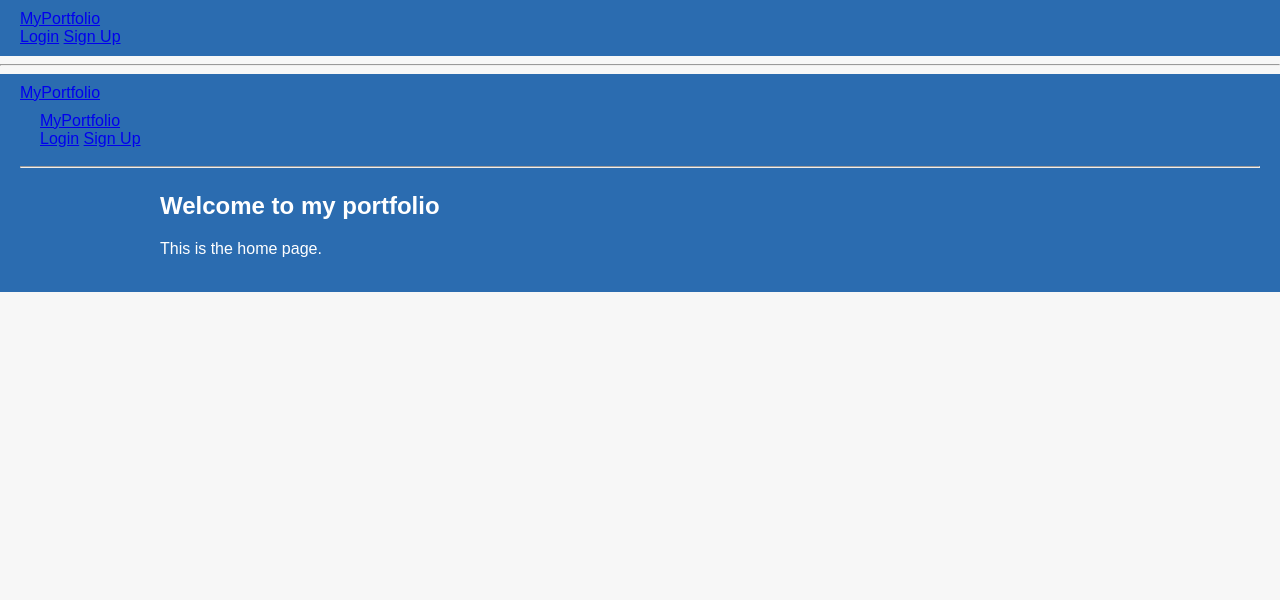
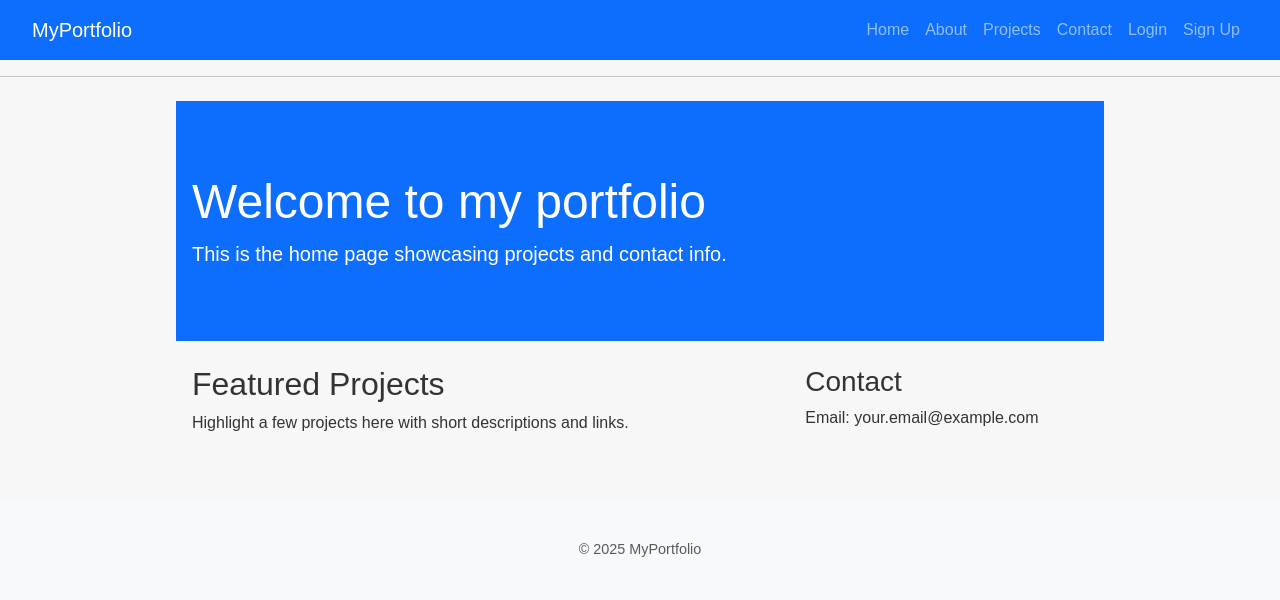
Before and after one commit to Balamurugan275/port, a Django app: page / in a window 1280 px wide. Shown: the top 600 px of the page. Run offline with Django 5.2, Linux system fonts and the light colour scheme.

Commit message:
Standardize layout: base, navbar, home; clean views

```diff
--- a/portfolio/views.py
+++ b/portfolio/views.py
@@ -1,21 +1,22 @@
+
 from django.shortcuts import render
+from accounts.models import Profile
+
 
 def home(request):
     return render(request, 'portfolio/home.html')
 
-def about(request):
-    return render(request, 'portfolio/about.html')
-
-def projects(request):
-    return render(request, 'portfolio/projects.html')
-
-def contact(request):
-    return render(request, 'portfolio/contact.html')
-from django.shortcuts import render
-from accounts.models import Profile
 
 def about(request):
     profile = None
     if request.user.is_authenticated:
         profile = Profile.objects.filter(user=request.user).first()
-    return render(request, 'about.html', {'profile': profile})
+    return render(request, 'portfolio/about.html', {'profile': profile})
+
+
+def projects(request):
+    return render(request, 'portfolio/projects.html')
+
+
+def contact(request):
+    return render(request, 'portfolio/contact.html')
--- a/templates/base.html
+++ b/templates/base.html
@@ -1,18 +1,25 @@
 {% load static %}
-{% load static %}
+<!-- templates/portfolio/base.html -->
 <!DOCTYPE html>
 <html lang="en">
 <head>
     <meta charset="UTF-8">
-    <meta name="viewport" content="width=device-width, initial-scale=1.0">
+    <meta name="viewport" content="width=device-width, initial-scale=1">
     <title>{% block title %}My Portfolio{% endblock %}</title>
-    <link rel="stylesheet" href="{% static 'css/style.css' %}">
+    <link href="https://cdn.jsdelivr.net/npm/bootstrap@5.3.0/dist/css/bootstrap.min.css" rel="stylesheet">
+    <link href="{% static 'css/style.css' %}" rel="stylesheet">
 </head>
 <body>
     {% include 'navbar.html' %}
-    <div class="container">
+
+    <main class="container mt-4">
         {% block content %}{% endblock %}
-    </div>
+    </main>
+
+    <footer class="footer mt-5 py-3 bg-light">
+        <div class="container text-center text-muted">&copy; {{ year|default:2025 }} MyPortfolio</div>
+    </footer>
+
+    <script src="https://cdn.jsdelivr.net/npm/bootstrap@5.3.0/dist/js/bootstrap.bundle.min.js"></script>
 </body>
 </html>
-<!DOCTYPE html>
--- a/templates/navbar.html
+++ b/templates/navbar.html
@@ -1,38 +1,25 @@
-<nav class="navbar">
-    <div class="nav-left">
-        <a href="{% url 'dashboard' %}" class="brand">MyPortfolio</a>
+{% load static %}
+<nav class="navbar navbar-expand-lg navbar-dark bg-primary">
+  <div class="container-fluid">
+    <a class="navbar-brand" href="{% url 'home' %}">MyPortfolio</a>
+    <button class="navbar-toggler" type="button" data-bs-toggle="collapse" data-bs-target="#navbarNav" aria-controls="navbarNav" aria-expanded="false" aria-label="Toggle navigation">
+      <span class="navbar-toggler-icon"></span>
+    </button>
+    <div class="collapse navbar-collapse" id="navbarNav">
+      <ul class="navbar-nav ms-auto">
+        <li class="nav-item"><a class="nav-link" href="{% url 'home' %}">Home</a></li>
+        <li class="nav-item"><a class="nav-link" href="{% url 'about' %}">About</a></li>
+        <li class="nav-item"><a class="nav-link" href="{% url 'projects' %}">Projects</a></li>
+        <li class="nav-item"><a class="nav-link" href="{% url 'contact' %}">Contact</a></li>
+        {% if user.is_authenticated %}
+          <li class="nav-item"><a class="nav-link" href="{% url 'edit_profile' %}">Profile</a></li>
+          <li class="nav-item"><a class="nav-link" href="{% url 'logout' %}">Logout</a></li>
+        {% else %}
+          <li class="nav-item"><a class="nav-link" href="{% url 'login' %}">Login</a></li>
+          <li class="nav-item"><a class="nav-link" href="{% url 'signup' %}">Sign Up</a></li>
+        {% endif %}
+      </ul>
     </div>
-    <div class="nav-right">
-        {% if user.is_authenticated %}
-            <span>Welcome, {{ user.username }}</span>
-            <a href="{% url 'edit_profile' %}">Edit Profile</a>
-            <a href="{% url 'add_education' %}">Add Education</a>
-            <a href="{% url 'logout' %}">Logout</a>
-        {% else %}
-            <a href="{% url 'login' %}">Login</a>
-            <a href="{% url 'signup' %}">Sign Up</a>
-        {% endif %}
-    </div>
+  </div>
 </nav>
 <hr>
-<!-- portfolio/templates/navbar.html -->
-<nav class="navbar">
-    <div class="nav-left">
-        <a href="{% url 'dashboard' %}" class="brand">MyPortfolio</a>
-    <nav class="navbar">
-        <div class="nav-left">
-            <a href="{% url 'dashboard' %}" class="brand">MyPortfolio</a>
-        </div>
-        <div class="nav-right">
-            {% if user.is_authenticated %}
-                <span>Welcome, {{ user.username }}</span>
-                <a href="{% url 'edit_profile' %}">Edit Profile</a>
-                <a href="{% url 'add_education' %}">Add Education</a>
-                <a href="{% url 'logout' %}">Logout</a>
-            {% else %}
-                <a href="{% url 'login' %}">Login</a>
-                <a href="{% url 'signup' %}">Sign Up</a>
-            {% endif %}
-        </div>
-    </nav>
-    <hr>
--- a/templates/portfolio/home.html
+++ b/templates/portfolio/home.html
@@ -4,8 +4,23 @@
 {% block title %}Home - My Portfolio{% endblock %}
 
 {% block content %}
-<div class="text-center">
-    <h1>Welcome to my portfolio</h1>
-    <p class="lead">This is the home page.</p>
+<div class="bg-primary text-white py-5 mb-4">
+  <div class="container">
+    <h1 class="display-5">Welcome to my portfolio</h1>
+    <p class="lead">This is the home page showcasing projects and contact info.</p>
+  </div>
+</div>
+
+<div class="container">
+  <div class="row">
+    <div class="col-md-8">
+      <h2>Featured Projects</h2>
+      <p>Highlight a few projects here with short descriptions and links.</p>
+    </div>
+    <div class="col-md-4">
+      <h3>Contact</h3>
+      <p>Email: your.email@example.com</p>
+    </div>
+  </div>
 </div>
 {% endblock %}
```
